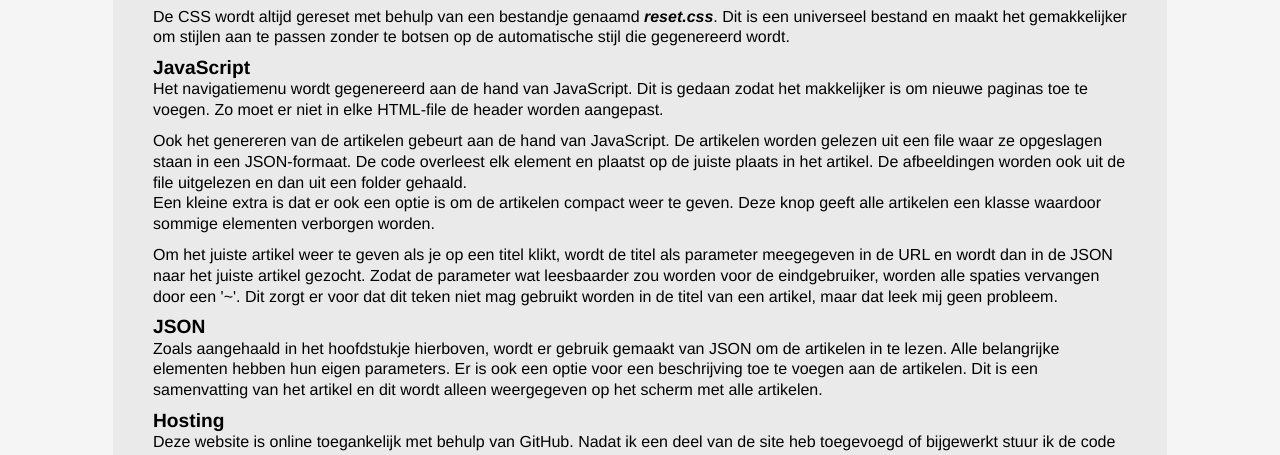
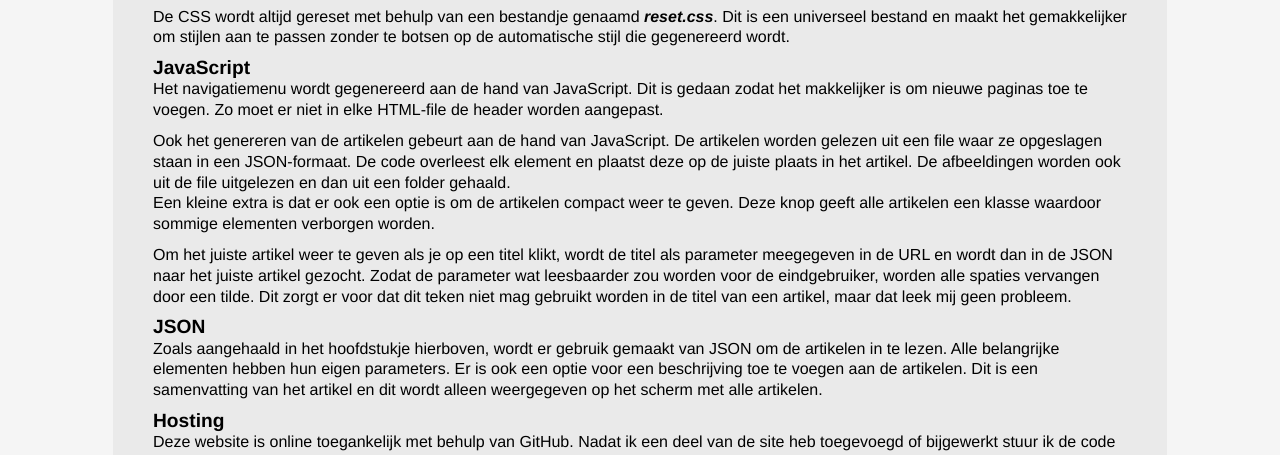
Before and after one commit to JarnoVandeburie/Website, a plain HTML site: page opbouw.html in a window 1280 px wide. Shown: the part 294-749 px from the top of the page. Drawn offline with Linux system fonts and the light colour scheme.

Commit message:
laatste commit laptop sofatech

```diff
--- a/opbouw.html
+++ b/opbouw.html
@@ -40,9 +40,9 @@
 
         <h2>JavaScript</h2>
         <p>Het navigatiemenu wordt gegenereerd aan de hand van JavaScript. Dit is gedaan zodat het makkelijker is om nieuwe paginas toe te voegen. Zo moet er niet in elke HTML-file de header worden aangepast.</p>
-        <p>Ook het genereren van de artikelen gebeurt aan de hand van JavaScript. De artikelen worden gelezen uit een file waar ze opgeslagen staan in een JSON-formaat. De code overleest elk element en plaatst op de juiste plaats in het artikel. De afbeeldingen worden ook uit de file uitgelezen en dan uit een folder gehaald.
+        <p>Ook het genereren van de artikelen gebeurt aan de hand van JavaScript. De artikelen worden gelezen uit een file waar ze opgeslagen staan in een JSON-formaat. De code overleest elk element en plaatst deze op de juiste plaats in het artikel. De afbeeldingen worden ook uit de file uitgelezen en dan uit een folder gehaald.
         <br>Een kleine extra is dat er ook een optie is om de artikelen compact weer te geven. Deze knop geeft alle artikelen een klasse waardoor sommige elementen verborgen worden.</p>
-        <p>Om het juiste artikel weer te geven als je op een titel klikt, wordt de titel als parameter meegegeven in de URL en wordt dan in de JSON naar het juiste artikel gezocht. Zodat de parameter wat leesbaarder zou worden voor de eindgebruiker, worden alle spaties vervangen door een '~'. Dit zorgt er voor dat dit teken niet mag gebruikt worden in de titel van een artikel, maar dat leek mij geen probleem.</p>
+        <p>Om het juiste artikel weer te geven als je op een titel klikt, wordt de titel als parameter meegegeven in de URL en wordt dan in de JSON naar het juiste artikel gezocht. Zodat de parameter wat leesbaarder zou worden voor de eindgebruiker, worden alle spaties vervangen door een tilde. Dit zorgt er voor dat dit teken niet mag gebruikt worden in de titel van een artikel, maar dat leek mij geen probleem.</p>
 
         <h2>JSON</h2>
         <p>Zoals aangehaald in het hoofdstukje hierboven, wordt er gebruik gemaakt van JSON om de artikelen in te lezen. Alle belangrijke elementen hebben hun eigen parameters. Er is ook een optie voor een beschrijving toe te voegen aan de artikelen. Dit is een samenvatting van het artikel en dit wordt alleen weergegeven op het scherm met alle artikelen.</p>
```
